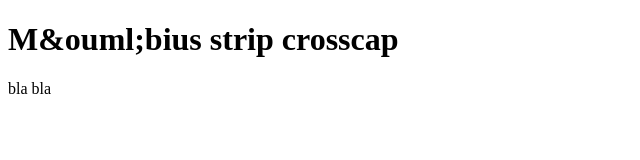
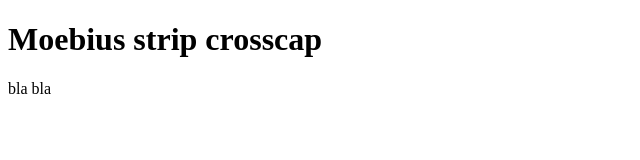
Before and after one commit to gianmarco-todesco/moebius2crosscap, a plain HTML site: page index.html in a window 1280 px wide. Shown: the whole page, without its empty margins (0-640 px from the left). Drawn offline with Linux system fonts and the light colour scheme.

Commit message:
piccola modifica

```diff
--- a/index.html
+++ b/index.html
@@ -6,7 +6,7 @@
 
     </head>
     <body>
-        <h1>M&‌ouml;bius strip crosscap</h1>
+        <h1>Moebius strip crosscap</h1>
         <p>bla bla</p>
     </body>
 </html>
```
